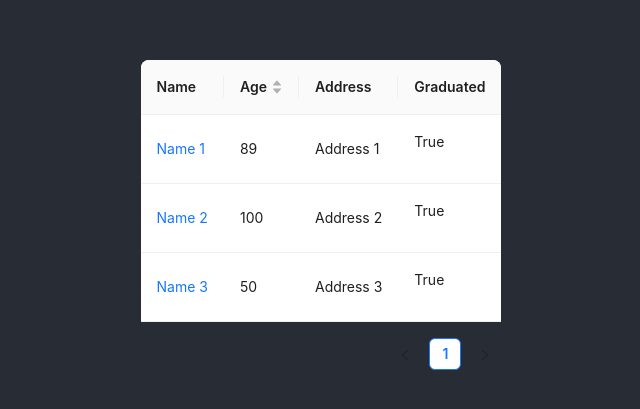
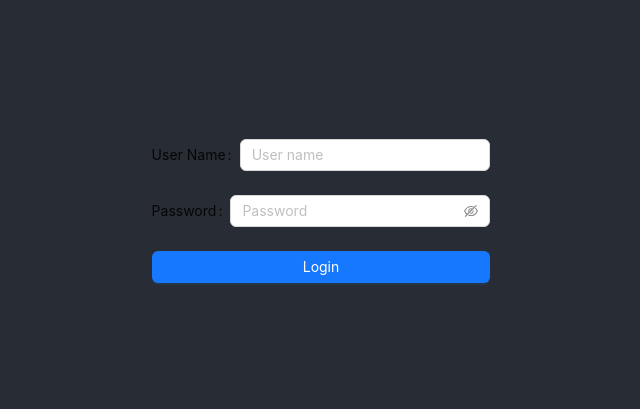
Before and after one commit to Umair513/Ant-Design-Library, a React (Create React App) app in the folder ant-design/: page / in a window 1280 px wide. Shown: the part 177-586 px from the top of the page, without its empty margins (319-959 px from the left). Built offline with nearby package versions, Linux system fonts and the light colour scheme.

Commit message:
Alert and message Components

```diff
--- a/ant-design/src/App.js
+++ b/ant-design/src/App.js
@@ -21,7 +21,7 @@ function App() {
   }
   return (
     <div className="App">
-     <AntTable></AntTable>
+     <AntForm></AntForm>
     </div>
   );
 }
--- a/ant-design/src/components/AntForm.js
+++ b/ant-design/src/components/AntForm.js
@@ -1,13 +1,23 @@
-import { Button, Form, Input } from 'antd'
-import React from 'react'
+import { Alert, Button, Form, Input, message } from 'antd'
+import React, { useState } from 'react'
 
 const AntForm = () => {
+    const [showAlert, setShowAlert] = useState(false)
     const onFinish = (e) => {
         console.log(e)
+        setTimeout(() => {
+            // message.success("Login Successful")
+            // message.error("Login Failed")
+            setShowAlert(true)
+            // message.warning("Warning")
+        },2000)
     }
     return (
         <div className='App'>
             <div className='App-header'>
+                {
+                    showAlert && <Alert type='error' message="Error" description="There was an error on login" closable></Alert>
+                }
                 <Form onFinish={onFinish}>
                     <Form.Item label="User Name" name="username" >
                         <Input placeholder='User name' required></Input>
```
